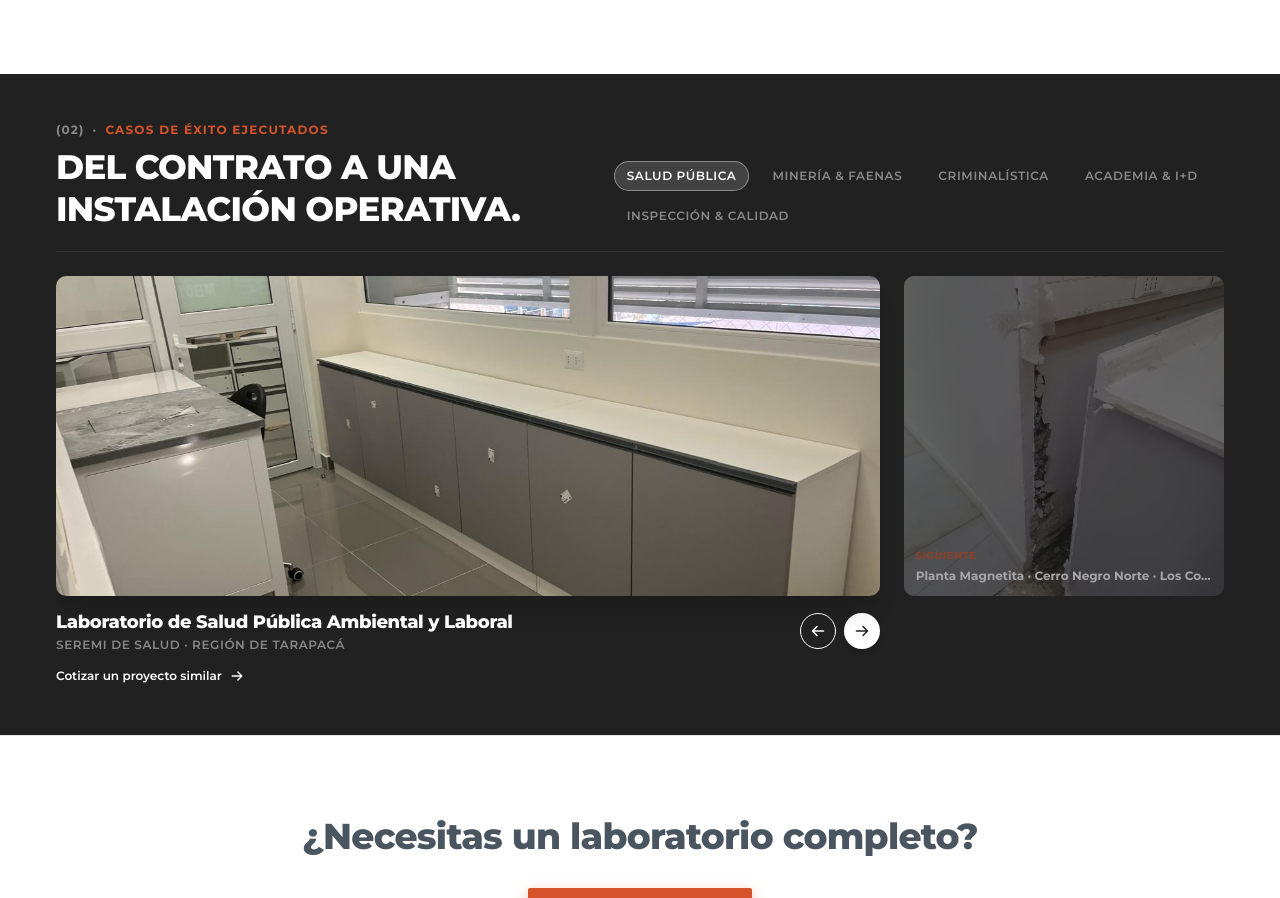
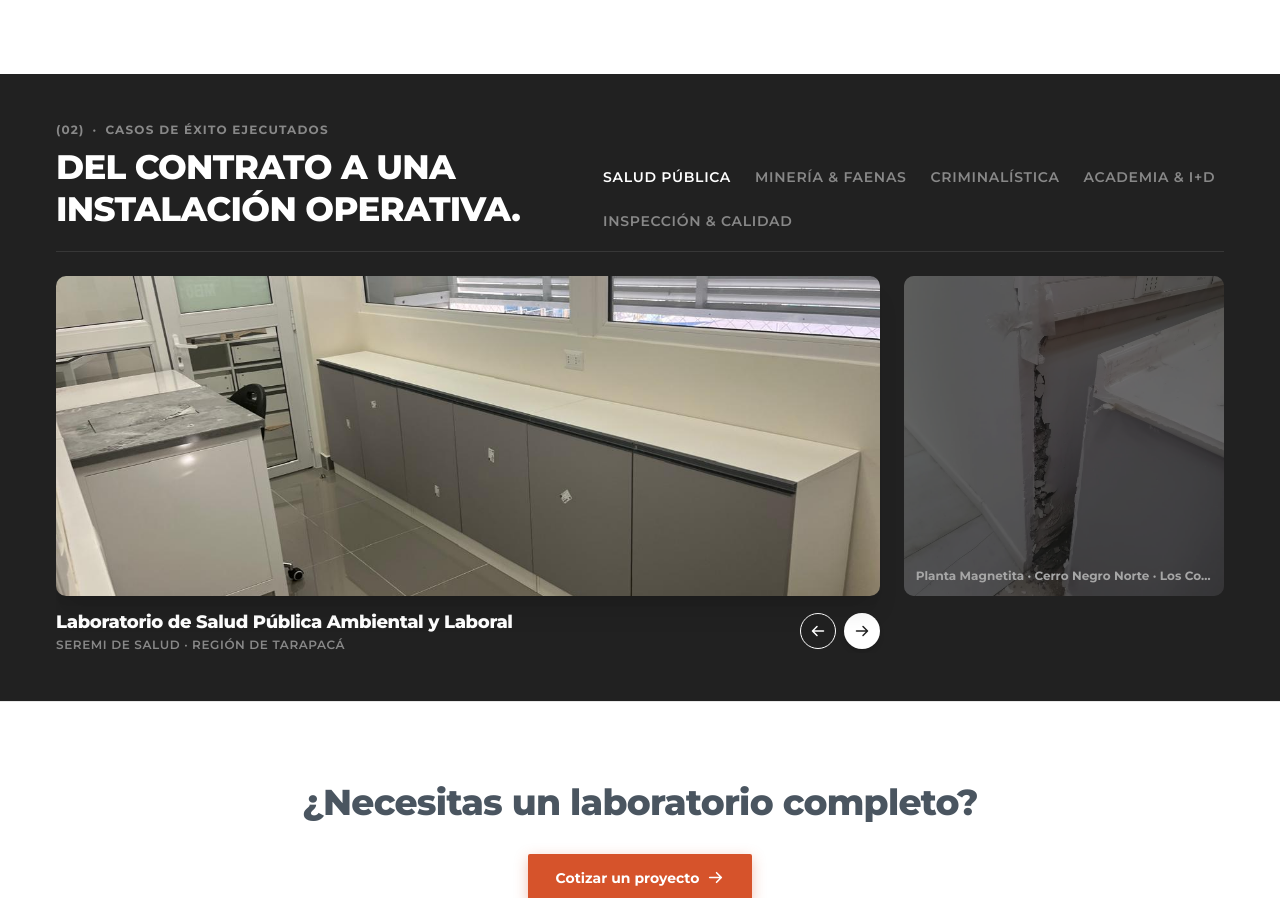
Before and after one commit to delcarpiohub/LandingPage, a Next.js app: page /proyectos in a window 1280 px wide. Shown: the part 2340-3238 px from the top of the page. Built offline with nearby package versions, Linux system fonts and the light colour scheme.

Commit message:
feat(proyectos): eliminar textos rojos y remover marcos redondos de los botones de categorias

```diff
--- a/src/app/proyectos/proyectos-page-client.tsx
+++ b/src/app/proyectos/proyectos-page-client.tsx
@@ -360,15 +360,15 @@ export function ProyectosPageClient() {
                 <div className="flex items-center gap-2 font-mono text-xs font-bold uppercase tracking-widest text-[#888888]">
                   <span>(02)</span>
                   <span>·</span>
-                  <span className="text-[#D6532B]">Casos de Éxito Ejecutados</span>
+                  <span>Casos de Éxito Ejecutados</span>
                 </div>
                 <h2 className="text-[#FFFFFF] font-display font-extrabold text-2xl sm:text-3xl lg:text-[34px] leading-tight tracking-tight mt-2 uppercase">
                   Del contrato a una instalación operativa.
                 </h2>
               </div>
 
-              {/* Right Categories List - Compact Pill Style */}
-              <div className="flex flex-wrap items-center gap-2 sm:gap-2.5 w-full lg:w-auto pt-1">
+              {/* Right Categories List - Sin marco redondo (Texto limpio) */}
+              <div className="flex flex-wrap items-center gap-4 sm:gap-6 w-full lg:w-auto pt-1">
                 {galleryProjects.map((proj, idx) => {
                   const isActive = idx === activeIndex;
                   return (
@@ -376,10 +376,10 @@ export function ProyectosPageClient() {
                       key={proj.id}
                       type="button"
                       onClick={() => setActiveIndex(idx)}
-                      className={`text-xs font-semibold uppercase tracking-wider transition-all cursor-pointer font-sans rounded-full px-3 py-1.5 border ${
+                      className={`text-xs sm:text-sm font-semibold uppercase tracking-wider transition-colors cursor-pointer font-display ${
                         isActive
-                          ? "text-[#FFFFFF] bg-white/15 border-white/40 shadow-xs"
-                          : "text-[#888888] border-transparent hover:text-white hover:border-white/20"
+                          ? "text-[#FFFFFF] font-bold"
+                          : "text-[#888888] font-medium hover:text-white/80"
                       }`}
                     >
                       {proj.category}
@@ -447,17 +447,6 @@ export function ProyectosPageClient() {
                     </button>
                   </div>
                 </div>
-
-                {/* See All Link */}
-                <div className="mt-2.5">
-                  <Link
-                    href="/contacto/proyectos"
-                    className="inline-flex items-center text-[#FFFFFF] text-xs font-semibold font-sans hover:text-[#D6532B] transition-colors"
-                  >
-                    <span>Cotizar un proyecto similar</span>
-                    <ArrowRight size={14} weight="bold" className="ml-2" />
-                  </Link>
-                </div>
               </div>
 
               {/* Secondary Gallery Card (Peek Card 28%) */}
@@ -476,10 +465,7 @@ export function ProyectosPageClient() {
                   />
                   <div className="absolute inset-0 bg-black/35" />
                   <div className="absolute bottom-3 left-3 right-3 z-10 text-white">
-                    <span className="text-[10px] font-bold uppercase tracking-wider text-[#D6532B]">
-                      Siguiente
-                    </span>
-                    <p className="text-xs font-bold font-display truncate text-white mt-0.5">
+                    <p className="text-xs font-bold font-display truncate text-white">
                       {nextItem.title}
                     </p>
                   </div>
```
